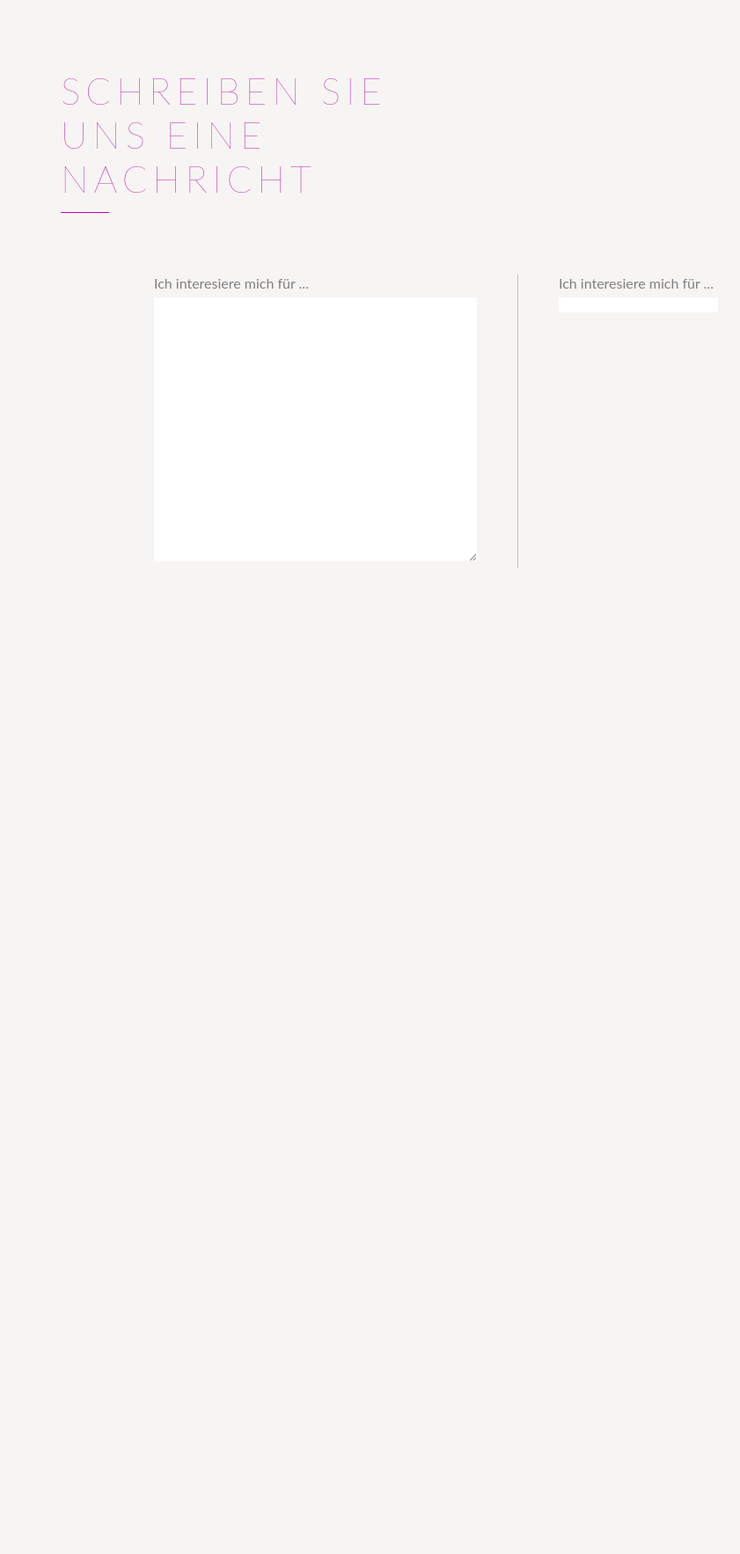
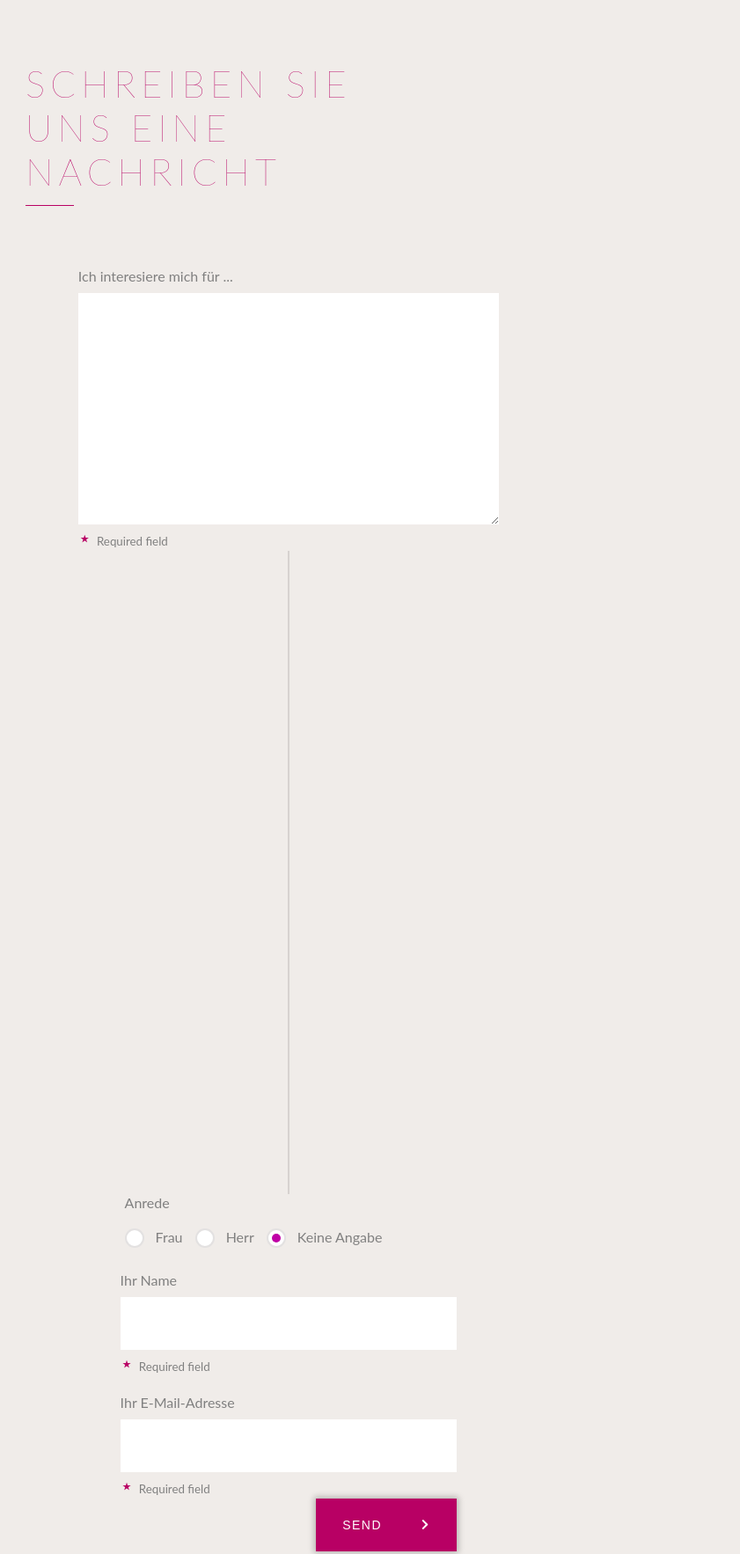
Before and after one commit to mitjapotocin/HTML-form, a PHP site: page / in a window 1280 px wide. Shown: the whole page at 88% size, without its empty margins (1-842 px from the left). Before the commit the page ends 645 px from the top, so only its background shows below. Run offline with PHP 8.4, Linux system fonts and the light colour scheme.

Commit message:
Responsivenes

```diff
--- a/index.html
+++ b/index.html
@@ -7,6 +7,7 @@
     <meta http-equiv="X-UA-Compatible" content="ie=edge">
     <title>Specto Task - Form</title>
     <link rel="stylesheet" href="styles.css">
+    <!-- <script src="https://kit.fontawesome.com/31b1c58af2.js" crossorigin="anonymous"></script> -->
 </head>
 
 <body>
@@ -18,45 +19,78 @@
                 </div>
                 <div class="underline"></div>
             </div>
-            <form action="">
+            <div id="form">
+                <form onSubmit="return handleClick()">
                     <div class="form-container">
-                    <div class="form-cell">
-                        <div>
-                            <label for="interests">
-                                Ich interesiere mich für ...
-                            </label>
-                            <textarea type="text" id="interests"></textarea>
-
-                        </div>
-                    </div>
-                    <div class="separator">
-
-                    </div>
                         <div class="form-cell">
                             <label for="interests">
                                 Ich interesiere mich für ...
                             </label>
-                        <input type="text" id="interests">
+                            <div class="grabber-container">
+                                <textarea type="text" name="interests">
 
+
+                            </textarea>
+                            <div class="req-field">
+                                <span>&#8902; </span> Required field
+                            </div>
+                        </div>
+                        <div class="separator"></div>
+                        <div class="form-cell">
+                            <!-- !!! label ni taprav -->
+
+                            <div class="radio-container">
+                                <div>
+                                    Anrede
+                                </div>
+
+                                <label for="radio1" class="radio-button">Frau
+                                    <input type="radio" name="gender" id="radio1" value="frau" />
+                                    <span class="checkmark"></span>
+                                </label>
+                                <label for="radio2" class="radio-button">Herr
+                                    <input type="radio" name="gender" id="radio2" value="herr" />
+                                    <span class="checkmark"></span>
+
+                                </label>
+                                <label for="radio3" class="radio-button">Keine Angabe
+                                    <input type="radio" name="gender" id="radio3" value="keine angabe"
+                                        checked="checked" />
+                                    <span class="checkmark"></span>
+
+                                </label>
+                            </div>
+                            <div class="text-input">
+                                <label for="name">
+                                    Ihr Name
+                                </label>
+                                <input type="text" name="fullname">
+                                <div class="req-field">
+                                    <span>&#8902; </span> Required field
+                                </div>
+                            </div>
+                            <div>
+                                <label for="imail">
+                                    Ihr E-Mail-Adresse
+                                </label>
+                                <input type="text" name="email">
+                                <div class="req-field">
+                                    <span>&#8902; </span> Required field
                                 </div>
                             </div>
 
-
+                            <div class="submit-button-container">
+                                <button class="submit-button" type="submit">
+                                    <span class="submit-button-text">
+                                        Send
+                                    </span>
+                                </button>
                             </div>
-
-
-
+                        </div>
                     </div>
                 </form>
-
-
-
-
             </div>
-
     </main>
-
-
 </body>
 
 </html>
--- a/styles.css
+++ b/styles.css
@@ -1,23 +1,104 @@
+.radio-button {
+  position: relative;
+  padding-left: 35px;
+  margin-top: 20px;
+  margin-bottom: 20px;
+  margin-right: 10px;
+  cursor: pointer;
+  -webkit-user-select: none;
+  -moz-user-select: none;
+  -ms-user-select: none;
+  user-select: none;
+}
+.radio-button input {
+  position: absolute;
+  opacity: 0;
+  cursor: pointer;
+}
+
+.radio-button:last-child {
+  margin-right: 0px;
+}
+
+.checkmark {
+  position: absolute;
+  top: 0;
+  left: 0;
+  height: 22px;
+  width: 22px;
+  border: 2px solid #746b6b34;
+  background-color: white;
+  border-radius: 50%;
+  /* On mouse-over, add a grey background color */
+}
+
+.radio-button:hover input ~ .checkmark {
+  background-color: #ccc;
+}
+
+/* When the radio button is checked, add a blue background */
+.radio-button input:checked ~ .checkmark {
+  background-color: none;
+}
+
+/* Create the indicator (the dot/circle - hidden when not checked) */
+.checkmark:after {
+  content: "";
+  position: absolute;
+  display: none;
+}
+
+/* Show the indicator (dot/circle) when checked */
+.radio-button input:checked ~ .checkmark:after {
+  display: block;
+}
+
+/* Style the indicator (dot/circle) */
+.radio-button .checkmark:after {
+  top: 4px;
+  left: 4px;
+  width: 10px;
+  height: 10px;
+  border-radius: 50%;
+  background: #c000a6;
+}
+
 * {
   box-sizing: border-box;
 }
 
 body {
   font-family: "Lato", "Helvetica Neue", "Helvetica", "Arial", sans-serif;
-  background-color: #8f745111;
+  background-color: #F0ECE9;
+  margin: 0 0 80px 0;
+  color: gray;
 }
 
-input, textarea {
+input[type=text], textarea {
+  font-size: 26px;
+  font-weight: 200;
+  color: gray;
   display: block;
   border: none;
-  margin: 7px 0 7px 0;
+  margin: 10px 0 0px 0;
+  width: 100%;
+  max-width: 100%;
+  padding: 10px;
+}
+
+input:focus, textarea:focus {
+  outline-color: #B80064;
+}
+
+input[type=text] {
+  height: 60px;
 }
 
 textarea {
-  width: 100%;
-  max-width: 100%;
-  height: 300px;
-  max-height: 300px;
+  height: 263px;
+  min-height: 60px;
+  max-height: 480px;
+  resize: vertical;
 }
 
 label {
@@ -35,13 +116,22 @@ label {
   margin: 0 auto;
   width: auto;
   display: grid;
-  grid-template-columns: 45% min-content 45%;
+  grid-template-columns: 49% 2% 49%;
+}
+
+.radio-container {
+  padding-left: 5px;
+  padding-bottom: 10px;
+}
+.radio-container label, .radio-container input {
+  display: inline-block;
 }
 
 .separator {
-  width: 1px;
+  margin: 0 auto;
+  width: 2px;
   height: 100%;
-  background-color: #bebebe;
+  background-color: #746b6b34;
 }
 
 .form-cell {
@@ -49,24 +139,42 @@ label {
   margin: 0 auto;
 }
 
-@media (min-width: 760px) {
+@media (min-width: 790px) {
   .container {
-    max-width: 730px;
+    max-width: 760px;
   }
 
-  .form-container {
-    padding-left: 30px;
-    padding-right: 30px;
+  .form-cell {
+    width: 85%;
   }
 }
-@media (min-width: 1200px) {
+@media (min-width: 1280px) {
   .container {
-    max-width: 1170px;
+    max-width: 1250px;
   }
 
+  .form-cell {
+    width: 80%;
+  }
+}
+@media (max-width: 789.8px) {
+  .form-cell {
+    width: 90%;
+  }
+}
+@media (max-width: 620px) {
   .form-container {
-    padding-left: 60px;
-    padding-right: 60px;
+    display: block;
+  }
+
+  .separator {
+    width: 100%;
+    height: 2px;
+    margin: 20px auto;
+  }
+
+  .form-cell {
+    width: 100%;
   }
 }
 .header {
@@ -75,15 +183,76 @@ label {
   text-transform: uppercase;
   letter-spacing: 6px;
   font-weight: 200;
-  color: #c000a6;
+  color: #B80064;
   font-size: 42px;
   width: 9em;
+  max-width: 100%;
+}
+
+.req-field {
+  font-size: smaller;
+}
+.req-field span {
+  color: #B80064;
+  font-size: 24px;
 }
 
 .underline {
   height: 14px;
   width: 1.3em;
-  border-bottom: 1px solid #c000a6;
+  border-bottom: 1px solid #B80064;
+}
+
+.text-input {
+  padding-bottom: 20px;
+}
+
+.submit-button-container {
+  text-align: right;
+}
+
+.submit-button {
+  position: relative;
+  width: 160px;
+  height: 60px;
+  text-transform: uppercase;
+  background-color: #B80064;
+  border: none;
+  color: white;
+  padding: 0;
+  text-decoration: none;
+  cursor: pointer;
+  box-shadow: 0px 0px 7px 2px #0000003f;
+}
+
+.submit-button:hover {
+  box-shadow: 0px 0px 7px 5px #0000003f;
+}
+
+.submit-button:focus {
+  box-shadow: none;
+  border: none;
+  outline-width: 0;
+  transform: translate(0px, 2px);
+}
+
+.submit-button-text {
+  font-size: 14px;
+  font-weight: 400;
+  letter-spacing: 1.5px;
+  position: absolute;
+  top: 22px;
+  left: 30px;
+}
+
+.submit-button-text::after {
+  content: url(chevron-right-solid.svg);
+  height: 8px;
+  width: 8px;
+  position: absolute;
+  display: block;
+  left: 90px;
+  top: 1px;
 }
 
 /*# sourceMappingURL=styles.css.map */
--- a/styles.sass
+++ b/styles.sass
@@ -1,27 +1,45 @@
-$purple: rgb(192, 0, 166)
-$gray: #8f745111
+@use 'radiobuttons'
+
+$light-grey: #746b6b34
+$purple: 	#B80064
+$background-color: 	#F0ECE9
+// $gray: #8f745111
 $font-stack: 'Lato', 'Helvetica Neue', 'Helvetica', 'Arial', sans-serif
 $header-font-size: 42px
 
-
-
-
 *
     box-sizing: border-box
+
 body
     font-family: $font-stack
-    background-color: $gray
+    background-color: $background-color
+    margin: 0 0 80px 0
+    color: gray
 
-input, textarea
+input[type=text], textarea
+    font-size: 26px
+    font-weight: 200
+    color: gray
     display: block
     border: none
-    margin: 7px 0 7px 0
+    margin: 10px 0 0px 0
+    width: 100%
+    max-width: 100%
+    padding: 10px
+
+input:focus, textarea:focus
+    // outline-width: 2px
+    outline-color: $purple
+    // background-color: rgba(192, 0, 166, 0.01)
+
+input[type=text]
+    height: 60px
 
 textarea
-    width: 100%
-    max-width: 100%
-    height: 300px
-    max-height: 300px
+    height: 263px
+    min-height: 60px
+    max-height: 480px
+    resize: vertical
 
 label
     color: gray
@@ -36,33 +54,49 @@ label
     margin: 0 auto
     width: auto
     display: grid
-    grid-template-columns:45% min-content 45%
+    grid-template-columns: 49% 2% 49%
+
+.radio-container
+    padding-left: 5px
+    padding-bottom: 10px
+    label, input
+        display: inline-block
 
 .separator
-    width: 1px
+    margin: 0 auto
+    width: 2px
     height: 100%
-    background-color: #bebebe
+    background-color: $light-grey
 
 .form-cell
     width: 80%
     margin: 0 auto
 
+@media (min-width: 790px)
+    .container
+        max-width: 760px
+    .form-cell
+        width: 85%
 
+@media (min-width: 1280px)
+    .container
+        max-width: 1250px
+    .form-cell
+        width: 80%
 
-@media (min-width: 760px)
-    .container
-        max-width: 730px
+@media (max-width: 789.8px)
+    .form-cell
+        width: 90%
+
+@media (max-width: 620px)
     .form-container
-        padding-left: 30px
-        padding-right: 30px
-
-
-@media (min-width: 1200px)
-    .container
-        max-width: 1170px
-    .form-container
-        padding-left: 60px
-        padding-right: 60px
+        display: block
+    .separator
+        width: 100%
+        height: 2px
+        margin: 20px auto
+    .form-cell
+        width: 100%
 
 .header
     padding-top: 70px
@@ -73,8 +107,61 @@ label
     color: $purple
     font-size: $header-font-size
     width: 9em
+    max-width: 100%
+
+.req-field
+    font-size: smaller
+    span
+        color: $purple
+        font-size: 24px
 
 .underline
     height: ($header-font-size / 3)
     width: 1.3em
     border-bottom: 1px solid $purple
+
+.text-input
+    padding-bottom: 20px
+
+.submit-button-container
+    text-align: right
+
+.submit-button
+    position: relative
+    width: 160px
+    height: 60px
+    text-transform: uppercase
+    background-color: $purple
+    border: none
+    color: white
+    padding: 0
+    text-decoration: none
+    cursor: pointer
+    box-shadow: 0px 0px 7px 2px #0000003f
+
+.submit-button:hover
+    box-shadow: 0px 0px 7px 5px #0000003f
+
+.submit-button:focus
+    box-shadow: none
+    border: none
+    outline-width: 0
+    transform: translate(0px, 2px)
+
+.submit-button-text
+    font-size: 14px
+    font-weight: 400
+    letter-spacing: 1.5px
+    position: absolute
+    top: 22px
+    left: 30px
+
+.submit-button-text::after
+    content: url(chevron-right-solid.svg)
+    height: 8px
+    width: 8px
+
+    position: absolute
+    display: block
+    left: 90px
+    top: 1px
```
Also changed, not shown: radiobuttons.sass (added, +58 -0 lines), chevron-right-solid.svg (added), 1 other file. Lines whose indentation alone changed are shown as unchanged.
